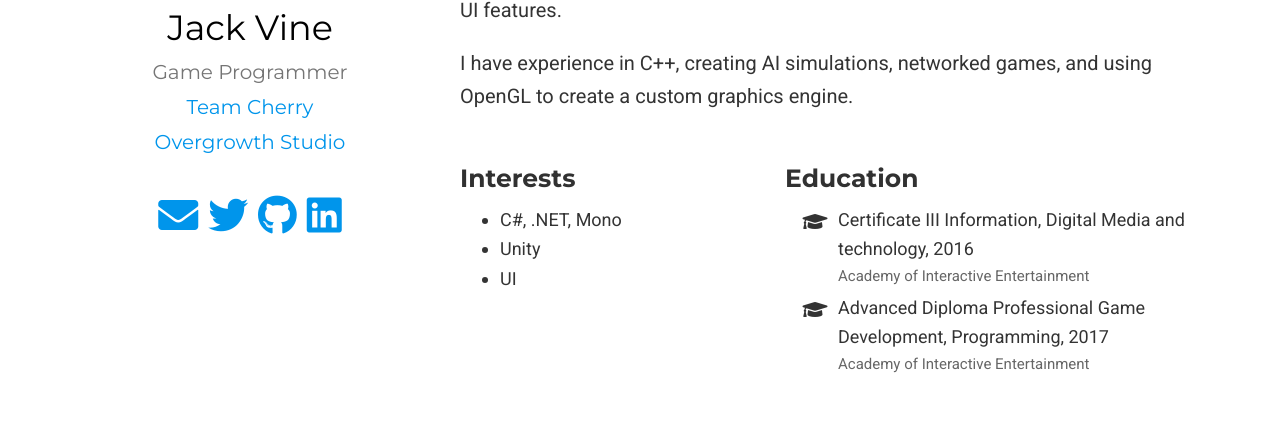
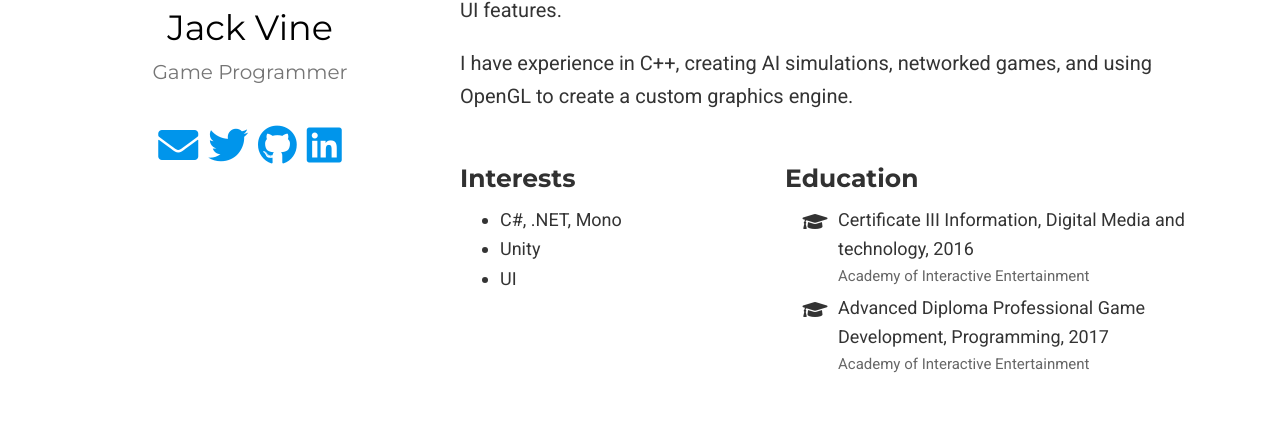
Before and after one commit to jackv24/jackv24.github.io, a plain HTML site: page index.html in a window 1280 px wide. Shown: the part 365-800 px from the top of the page. Drawn offline with nearby package versions, Linux system fonts and the light colour scheme; some icons are missing.

Commit message:
Removed Team Cherry and Overgrowth Studio links

```diff
--- a/index.html
+++ b/index.html
@@ -7,7 +7,7 @@
   <meta name="viewport" content="width=device-width, initial-scale=1">
   <meta http-equiv="X-UA-Compatible" content="IE=edge">
   <meta name="generator" content="Source Themes Academic 2.4.0">
-  <meta name="generator" content="Hugo 0.49" />
+  <meta name="generator" content="Hugo 0.49.2" />
   <meta name="author" content="Jack Vine">
 
 
@@ -253,18 +253,6 @@
 
 
 
-
-        <h3 itemprop="worksFor" itemscope itemtype="http://schema.org/Organization">
-          <a href="http://teamcherry.com.au/" target="_blank" itemprop="url" rel="noopener">
-          <span itemprop="name">Team Cherry</span>
-          </a>
-        </h3>
-
-        <h3 itemprop="worksFor" itemscope itemtype="http://schema.org/Organization">
-          <a href="http://www.overgrowthstudio.com//" target="_blank" itemprop="url" rel="noopener">
-          <span itemprop="name">Overgrowth Studio</span>
-          </a>
-        </h3>
 
       </div>
 
```
Also changed, not shown: 404.html (+1 -1 lines), categories/index.html (+1 -1 lines), project-game/alistairs-chest/index.html (+1 -1 lines), project-game/cybernetic/index.html (+1 -1 lines), project-game/dungeon-chop-chop/index.html (+1 -1 lines), project-game/index.html (+1 -1 lines), project-game/magic-battle-stadium/index.html (+1 -1 lines), project-game/network-pong/index.html (+1 -1 lines), project-game/space-dash/index.html (+1 -1 lines), project-other/index.html (+1 -1 lines), project-other/opengl-engine/index.html (+1 -1 lines), project-other/photoshop-scripts/index.html (+1 -1 lines), project-other/tilemap-editor/index.html (+1 -1 lines), project-other/watch-face/index.html (+1 -1 lines), 4 more files.
